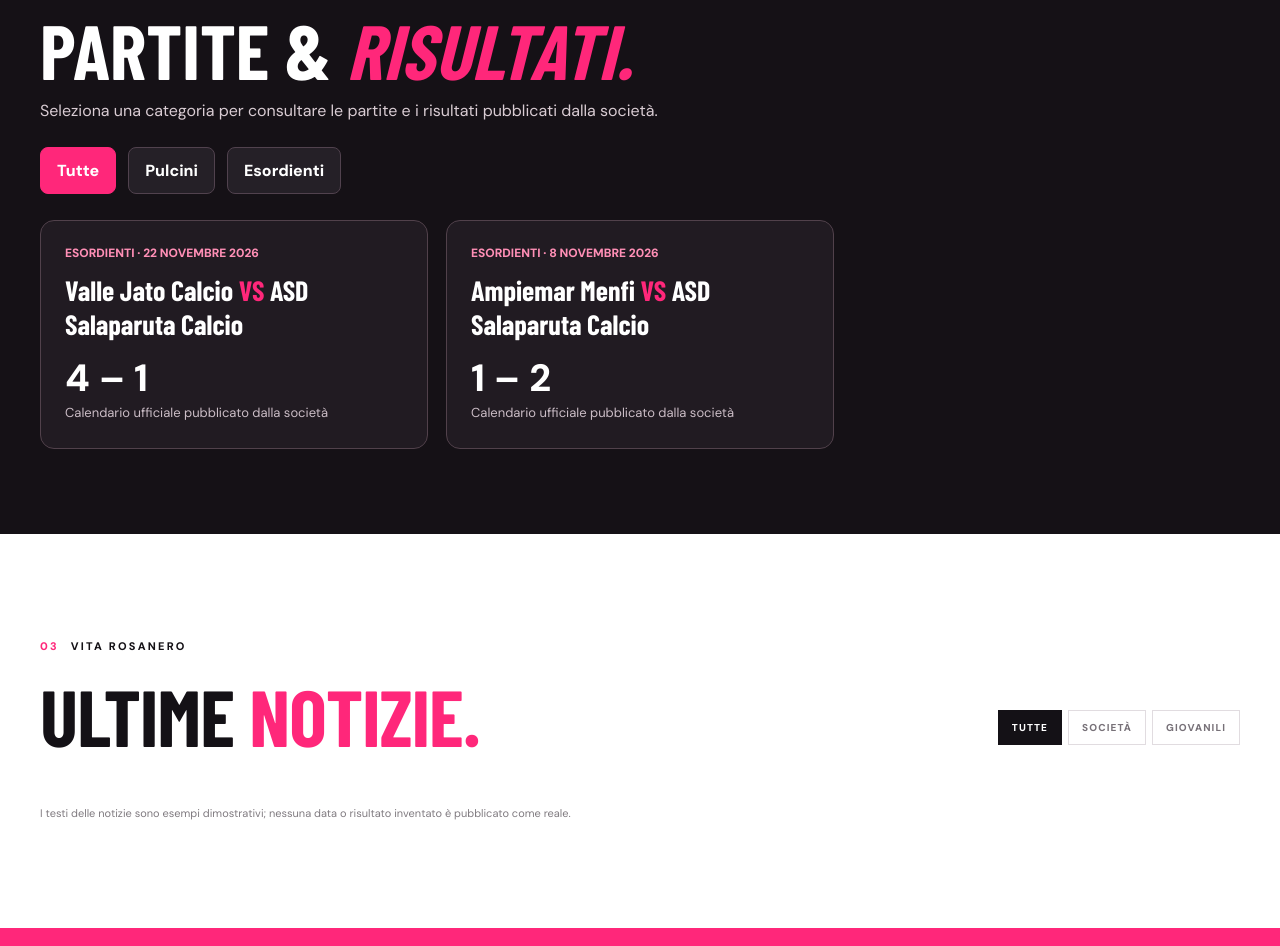
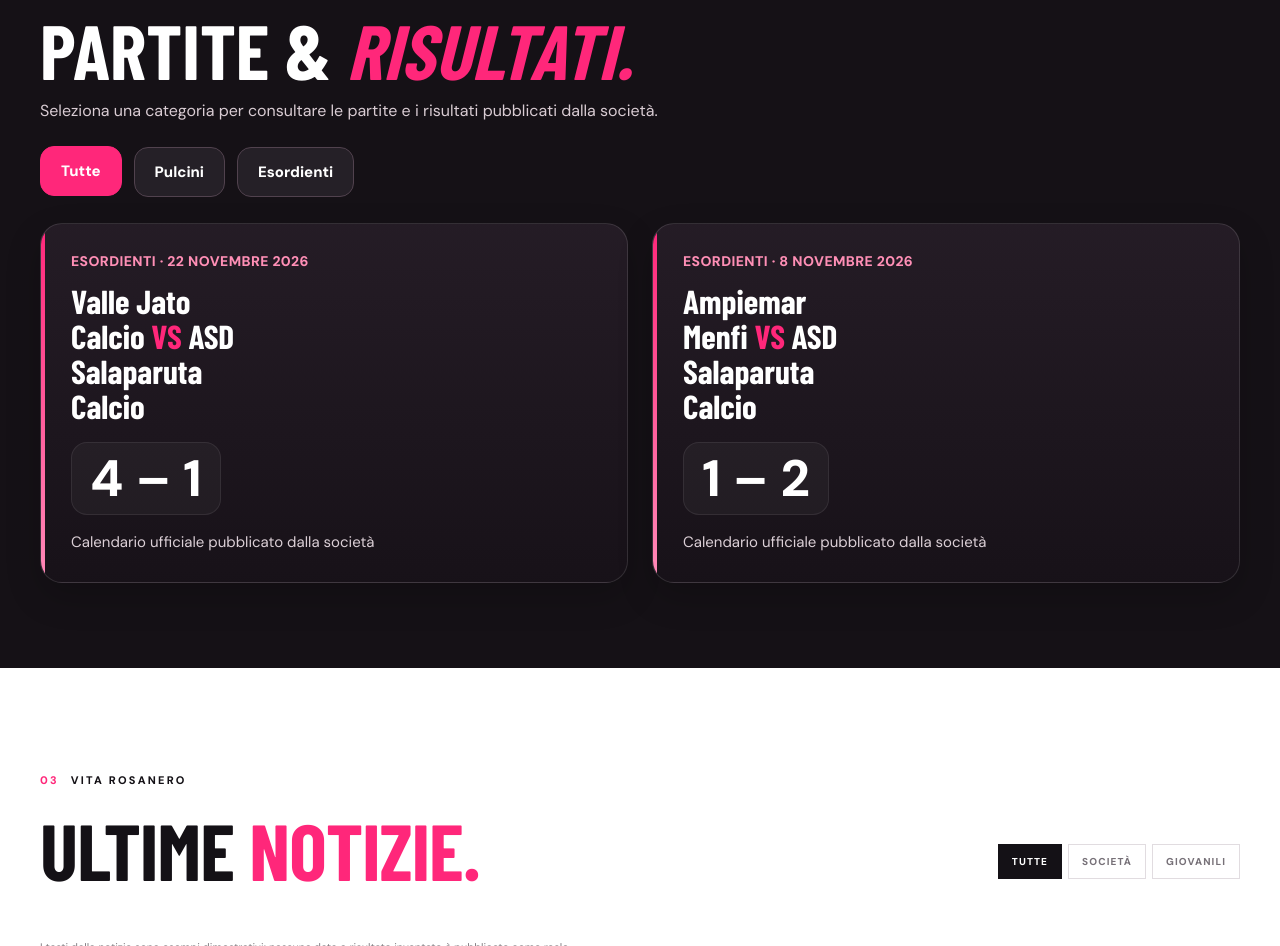
Before and after one commit to asdsalaparuta/salaparuta-calcio, a plain HTML site: page index.html in a window 1280 px wide. Shown: the part 1995-2941 px from the top of the page. Drawn offline with nearby package versions, Linux system fonts and the light colour scheme; a web font is replaced by a local one.

Commit message:
Update style.css

```diff
--- a/style.css
+++ b/style.css
@@ -263,3 +263,121 @@
     ) !important;
   }
 }
+/* RESTYLING PARTITE & RISULTATI */
+
+.match-grid{
+  display:grid;
+  grid-template-columns:repeat(2,minmax(320px,1fr));
+  gap:24px;
+  align-items:stretch;
+}
+
+.match-item{
+  position:relative;
+  display:flex;
+  flex-direction:column;
+  justify-content:space-between;
+  min-height:260px;
+  padding:28px 30px;
+  border:1px solid rgba(255,255,255,.12);
+  border-radius:22px;
+  background:linear-gradient(180deg, rgba(38,29,39,.96), rgba(24,18,25,.98));
+  box-shadow:0 14px 35px rgba(0,0,0,.18);
+  overflow:hidden;
+  transition:transform .18s ease, box-shadow .18s ease, border-color .18s ease;
+}
+
+.match-item::before{
+  content:"";
+  position:absolute;
+  left:0;
+  top:0;
+  bottom:0;
+  width:4px;
+  background:linear-gradient(180deg, #ff277a, #ff8ab8);
+}
+
+.match-item:hover{
+  transform:translateY(-3px);
+  box-shadow:0 18px 42px rgba(0,0,0,.24);
+  border-color:rgba(255,39,122,.35);
+}
+
+.match-item .eyeline{
+  font-size:14px;
+  font-weight:900;
+  letter-spacing:.4px;
+  text-transform:uppercase;
+  color:#ff8fb6;
+  margin-bottom:14px;
+}
+
+.match-item h3{
+  margin:0 0 18px 0;
+  font-size:clamp(30px, 2.6vw, 48px);
+  line-height:1.05;
+  font-family:'Barlow Condensed', Arial, sans-serif;
+  color:#fff;
+  max-width:12ch;
+}
+
+.match-item .score{
+  display:inline-flex;
+  align-items:center;
+  justify-content:center;
+  width:fit-content;
+  padding:10px 18px;
+  border-radius:16px;
+  background:rgba(255,255,255,.04);
+  border:1px solid rgba(255,255,255,.08);
+  font-size:clamp(44px, 4vw, 64px);
+  font-weight:900;
+  line-height:1;
+  color:#fff;
+  margin-bottom:16px;
+}
+
+.match-item p{
+  margin:0;
+  font-size:15px;
+  line-height:1.55;
+  color:#dbcfd6;
+}
+
+/* Pulsanti filtro più armoniosi */
+.match-center .mini-btn{
+  border-radius:14px;
+  padding:14px 20px;
+  font-size:15px;
+  font-weight:800;
+  transition:all .18s ease;
+}
+
+.match-center .mini-btn:hover,
+.match-center .mini-btn.is-active{
+  transform:translateY(-1px);
+}
+
+/* Responsive */
+@media (max-width: 900px){
+  .match-grid{
+    grid-template-columns:1fr;
+  }
+}
+
+@media (max-width: 560px){
+  .match-item{
+    min-height:auto;
+    padding:22px 22px;
+    border-radius:18px;
+  }
+
+  .match-item h3{
+    font-size:clamp(24px, 8vw, 38px);
+    max-width:none;
+  }
+
+  .match-item .score{
+    font-size:clamp(38px, 10vw, 54px);
+  }
+}
```
